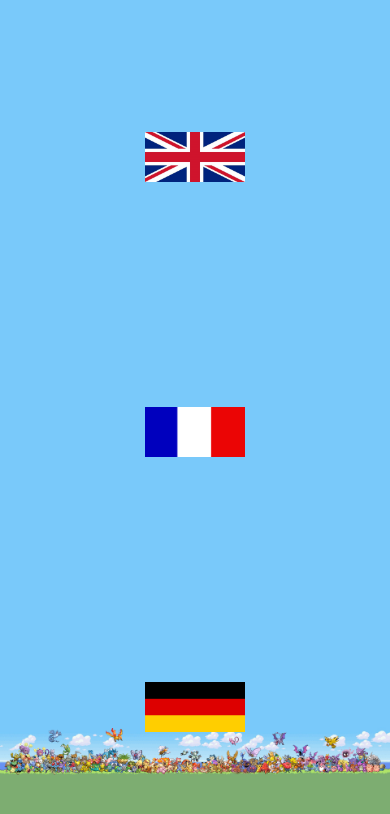
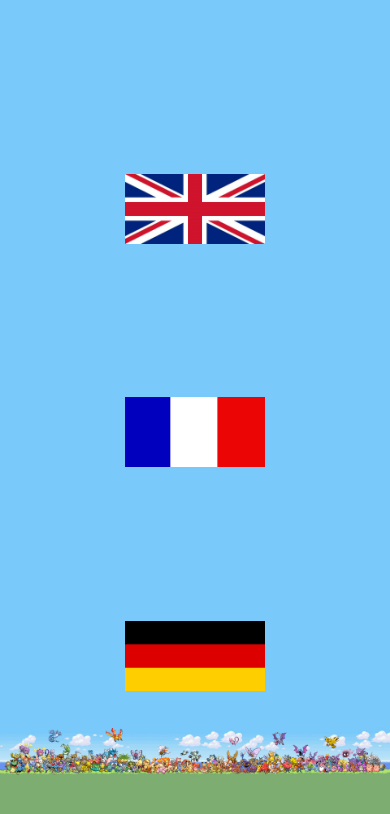
Before and after one commit to Sinostra/pokequiz, a Vue app: page / in a window 390 px wide. Shown: the top 814 px of the page. Built offline with nearby package versions, Linux system fonts and the light colour scheme.

Commit message:
fix responsive

```diff
--- a/src/assets/scss/home.scss
+++ b/src/assets/scss/home.scss
@@ -4,19 +4,20 @@
     padding-top: 20px;
     align-items: center;
     min-height: 100vh;
-    justify-content: space-around;
+    justify-content: space-evenly;
 
     @media screen and (min-width: 768px) {
         padding-top: 200px;
         flex-direction: row;
         align-items: flex-start;
         min-height: unset;
+        justify-content: space-around;
     }
 
     .flag {
 
-        width: 100px;
-        height: 50px;
+        width: 140px;
+        height: 70px;
         background-size: 100% 100%;
         background-repeat: no-repeat;
         cursor: pointer;
--- a/src/assets/scss/style.scss
+++ b/src/assets/scss/style.scss
@@ -47,7 +47,7 @@ body {
 }
 
 .generation, .type, .difficulty {
-    padding-top: 20px;
+    padding-top: 40px;
 
     @media screen and (min-width: 1024px) {
         padding-top: 100px;
```
Also changed, not shown: src/assets/scss/generation.scss (+5 -5 lines).
